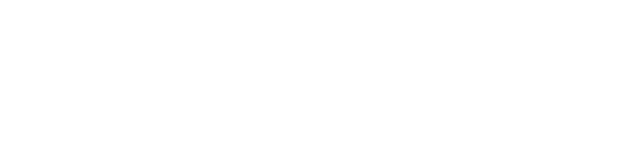
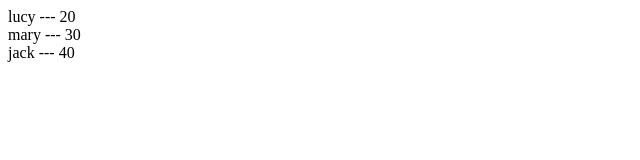
Before and after one commit to Shishishi888/learnVue, a plain HTML site: page axios_demo/html/01.html in a window 1280 px wide. Shown: the whole page, without its empty margins (0-640 px from the left). Drawn offline with Linux system fonts and the light colour scheme.

Commit message:
前端技术-axios使用（2）

```diff
--- a/axios_demo/html/01.html
+++ b/axios_demo/html/01.html
@@ -10,7 +10,9 @@
 
 <body>
     <div id="app">
-
+        <div v-for="member in memberList">
+            {{member.name}} --- {{member.age}}
+        </div>
     </div>
     <script src="../vue/vue.min.js"></script>
     <script src="../axios/axios.min.js"></script>
@@ -28,12 +30,16 @@
                 getMemberList() {
                     // 使用axios发送ajax请求
                     axios.get("../json/data.json")
+                        // 请求成功执行then方法；response代表返回的请求数据
                         .then(response => {  // 箭头函数
-                            console.log("***"+response);
-                        })  // 请求成功执行then方法；response代表返回的请求数据
+                            // console.log("***"+response);
+                            this.memberList = response.data.data.items;
+                            console.log(this.memberList);
+                        })
+                        // 请求失败执行catch方法；error代表失败信息
                         .catch(error => {  // 箭头函数
 
-                        })  // 请求失败执行catch方法；error代表失败信息
+                        })
                 }
             }
         })
```
